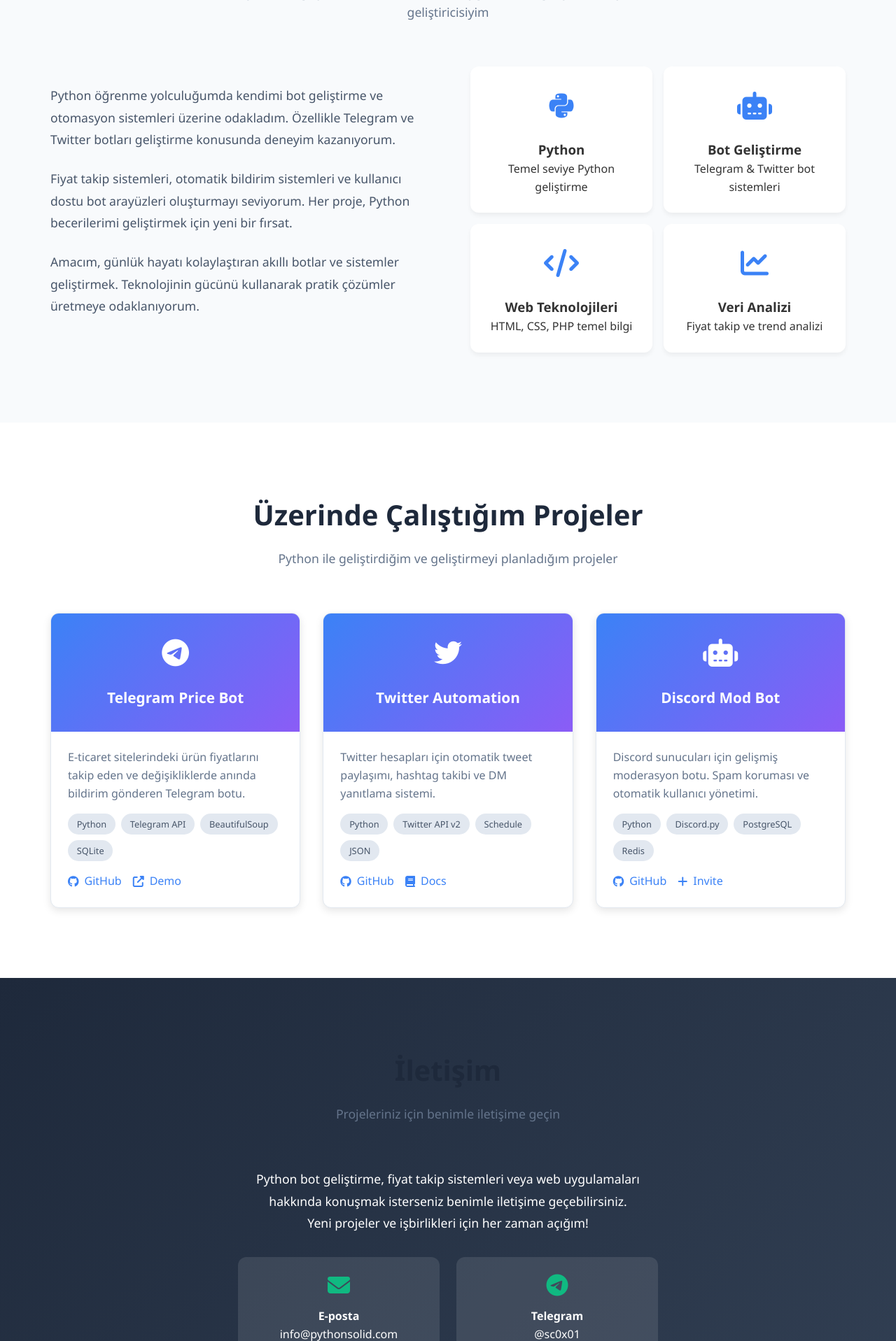
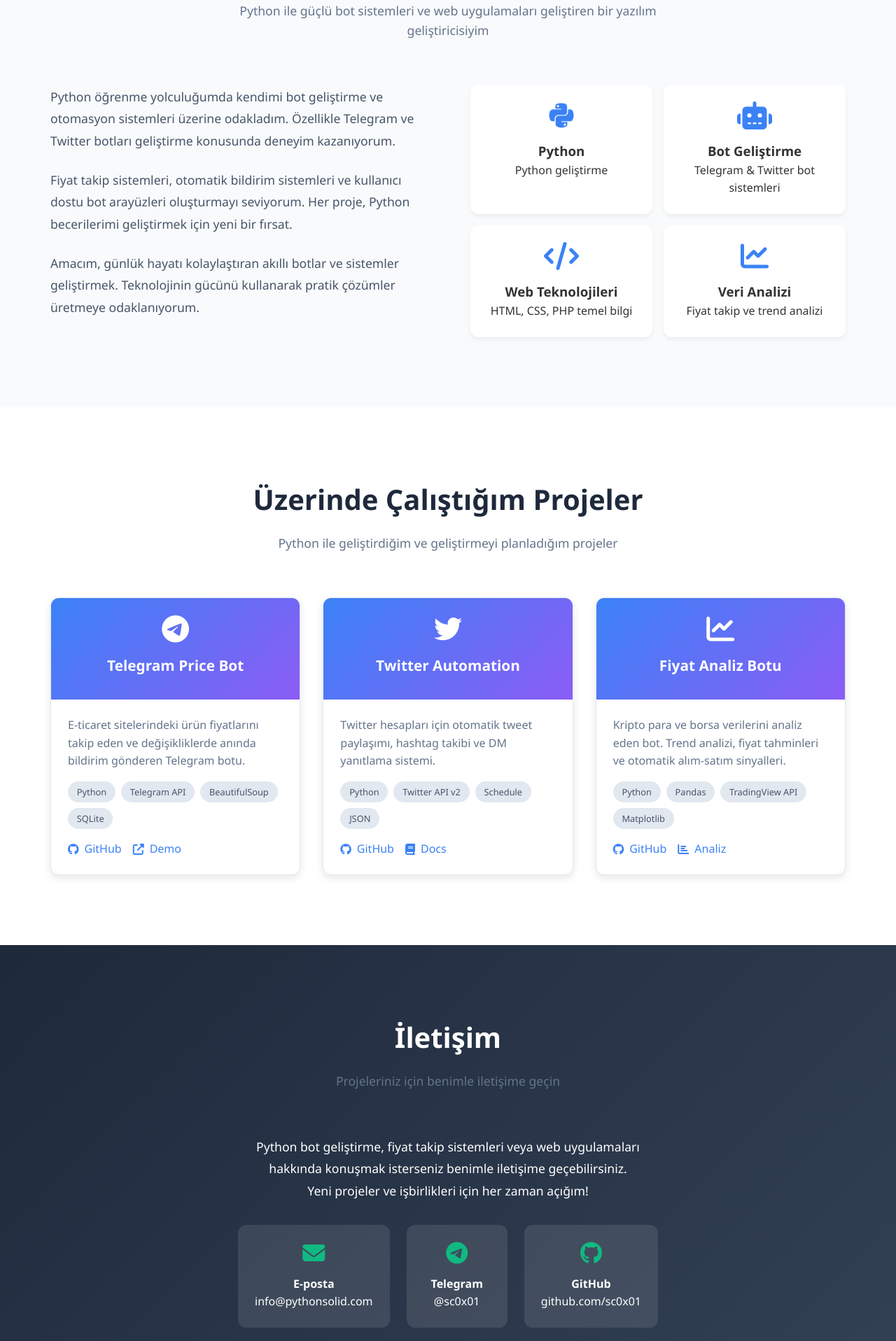
Before and after one commit to sc0x01/pythonsolid, a Django app: page / in a window 1280 px wide. Shown: the part 1005-2922 px from the top of the page at 70% size. Run offline with Django 5.2, Linux system fonts and the light colour scheme.

Commit message:
ClaudeAI Design - v1.3

```diff
--- a/templates/home.html
+++ b/templates/home.html
@@ -1,4 +1,6 @@
-<!DOCTYPE html>
+.contact-methods {
+                grid-template-columns: 1fr;
+            }<!DOCTYPE html>
 <html lang="tr">
 <head>
     <meta charset="UTF-8">
@@ -224,6 +226,10 @@
             margin-bottom: 1rem;
         }
 
+        .contact .section-title {
+            color: white;
+        }
+
         .section-subtitle {
             font-size: 1.1rem;
             color: #64748b;
@@ -383,8 +389,10 @@
 
         .contact-methods {
             display: grid;
-            grid-template-columns: repeat(auto-fit, minmax(200px, 1fr));
+            grid-template-columns: repeat(3, 1fr);
             gap: 1.5rem;
+            max-width: 800px;
+            margin: 0 auto;
         }
 
         .contact-item {
@@ -585,7 +593,7 @@
                             <i class="fab fa-python"></i>
                         </div>
                         <h3>Python</h3>
-                        <p>Temel seviye Python geliştirme</p>
+                        <p>Python geliştirme</p>
                     </div>
                     <div class="skill-item">
                         <div class="skill-icon">
@@ -677,24 +685,24 @@
                 <div class="project-card">
                     <div class="project-header">
                         <div class="project-icon">
-                            <i class="fas fa-robot"></i>
+                            <i class="fas fa-chart-line"></i>
                         </div>
-                        <h3 class="project-title">Discord Mod Bot</h3>
+                        <h3 class="project-title">Fiyat Analiz Botu</h3>
                     </div>
                     <div class="project-body">
-                        <p class="project-description">Discord sunucuları için gelişmiş moderasyon botu. Spam koruması ve otomatik kullanıcı yönetimi.</p>
+                        <p class="project-description">Kripto para ve borsa verilerini analiz eden bot. Trend analizi, fiyat tahminleri ve otomatik alım-satım sinyalleri.</p>
                         <div class="project-tech">
                             <span class="tech-badge">Python</span>
-                            <span class="tech-badge">Discord.py</span>
-                            <span class="tech-badge">PostgreSQL</span>
-                            <span class="tech-badge">Redis</span>
+                            <span class="tech-badge">Pandas</span>
+                            <span class="tech-badge">TradingView API</span>
+                            <span class="tech-badge">Matplotlib</span>
                         </div>
                         <div class="project-links">
                             <a href="#" class="project-link">
                                 <i class="fab fa-github"></i> GitHub
                             </a>
                             <a href="#" class="project-link">
-                                <i class="fas fa-plus"></i> Invite
+                                <i class="fas fa-chart-bar"></i> Analiz
                             </a>
                         </div>
                     </div>
```
